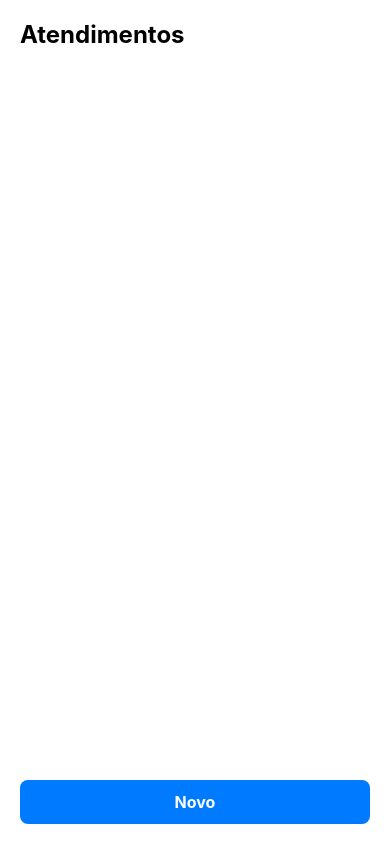
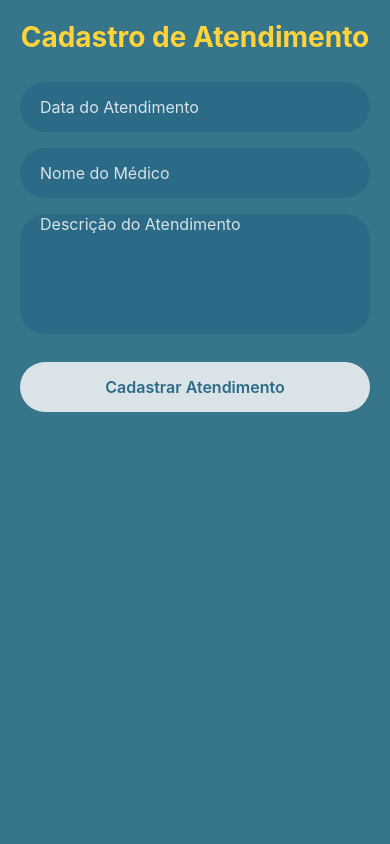
Before and after one commit to LordSith06/CuidadosPaliativos_App, a React Native app in the folder CuidadosPaliativosApp/: screen /Atendimentos in a window 390 px wide. Built offline with nearby package versions, Linux system fonts and the light colour scheme.

Commit message:
mudança nas routes e tela de atendimento

```diff
--- a/CuidadosPaliativosApp/src/navigation/HomeStack.js
+++ b/CuidadosPaliativosApp/src/navigation/HomeStack.js
@@ -3,9 +3,10 @@ import { createStackNavigator } from '@react-navigation/stack';
 
 import HomeScreen from '../pages/HomeScreen';
 import SintomasScreen from '../pages/SintomasScreen';
-import TratamentoScreen from '../pages/TratamentoScreen';
+import TratamentoScreen from '../pages/AtendimentoScreen';
 import ProntuarioScreen from '../pages/ProntuarioScreen';
 import DocumentosScreen from '../pages/DocumentosScreen';
+import AtendimentoScreen from '../pages/AtendimentoScreen';
 
 const Stack = createStackNavigator();
 
@@ -35,7 +36,7 @@ export default function HomeStack() {
       {/* Informações sobre o Tratamento */}
       <Stack.Screen
         name="Atendimentos"
-        component={TratamentoScreen}
+        component={AtendimentoScreen}
         options={{
           headerTitle: '',
           headerStyle: { backgroundColor: '#37758a' },
--- a/CuidadosPaliativosApp/src/navigation/StackRoutes.js
+++ b/CuidadosPaliativosApp/src/navigation/StackRoutes.js
@@ -3,7 +3,7 @@ import { createNativeStackNavigator } from '@react-navigation/native-stack';
 import TabRoutes from './TabRoutes';
 import LoginScreen from '../pages/LoginScreen';
 import SintomasScreen from '../pages/SintomasScreen';
-import TratamentoScreen from '../pages/TratamentoScreen';
+import AtendimentoScreen from '../pages/AtendimentoScreen';
 import ProntuarioScreen from '../pages/ProntuarioScreen';
 import DocumentosScreen from '../pages/DocumentosScreen';
 import CriarContaScreen from '../pages/CriarContaScreen'; // Importar a nova tela
@@ -24,7 +24,7 @@ export default function StackRoutes() {
 
       {/* Telas acessadas a partir dos botões da Home */}
       <Stack.Screen name="Sintomas" component={SintomasScreen} />
-      <Stack.Screen name="Atendimentos" component={TratamentoScreen} />
+      <Stack.Screen name="Atendimentos" component={AtendimentoScreen} />
       <Stack.Screen name="Prontuario" component={ProntuarioScreen} />
       <Stack.Screen name="Documentos" component={DocumentosScreen} />
     </Stack.Navigator>
--- /dev/null
+++ b/CuidadosPaliativosApp/src/pages/AtendimentoScreen.js
@@ -0,0 +1,241 @@
+import React, { useState } from 'react';
+import {
+  View,
+  Text,
+  StyleSheet,
+  TextInput,
+  TouchableOpacity,
+  ScrollView,
+  Modal
+} from 'react-native';
+import Icon from 'react-native-vector-icons/MaterialIcons';
+
+const BASE_URL = "http://localhost:3000/";
+
+export default function AtendimentoScreen({ route, navigation }) {
+  const { pacienteId } = route.params || {};
+
+  const [data, setData] = useState('');
+  const [medico, setMedico] = useState('');
+  const [descricao, setDescricao] = useState('');
+  const [loading, setLoading] = useState(false);
+
+  const [modalVisible, setModalVisible] = useState(false);
+  const [modalMessage, setModalMessage] = useState('');
+  const [modalSuccess, setModalSuccess] = useState(false);
+
+  const formatarData = (value) => {
+    value = value.replace(/\D/g, "");
+
+    if (value.length > 2) {
+      value = value.replace(/^(\d{2})(\d)/, "$1/$2");
+    }
+    if (value.length > 5) {
+      value = value.replace(/^(\d{2})\/(\d{2})(\d)/, "$1/$2/$3");
+    }
+
+    return value.substring(0, 10);
+  };
+
+  const cadastrarAtendimento = async () => {
+
+    if (!data || !medico || !descricao) {
+      setModalMessage("Preencha todos os campos!");
+      setModalSuccess(false);
+      setModalVisible(true);
+      return;
+    }
+
+    setLoading(true);
+
+    try {
+      const res = await fetch(`${BASE_URL}adicionaratendimento`, {
+        method: "POST",
+        headers: { "Content-Type": "application/json" },
+        body: JSON.stringify({
+          data,
+          medico,
+          descricao,
+          pacienteId
+        })
+      });
+
+      if (!res.ok) throw new Error("Erro ao enviar atendimento");
+
+      setModalMessage("Atendimento cadastrado com sucesso!");
+      setModalSuccess(true);
+      setModalVisible(true);
+
+      setData("");
+      setMedico("");
+      setDescricao("");
+
+    } catch (err) {
+      setModalMessage("Erro ao cadastrar atendimento!");
+      setModalSuccess(false);
+      setModalVisible(true);
+    }
+
+    setLoading(false);
+  };
+
+  const fecharModal = () => {
+    setModalVisible(false);
+    if (modalSuccess) navigation.goBack();
+  };
+
+  return (
+    <ScrollView contentContainerStyle={styles.container}>
+      <Text style={styles.title}>Cadastro de Atendimento</Text>
+
+      <TextInput
+        style={styles.input}
+        placeholder="Data do Atendimento"
+        placeholderTextColor="#d9e3e8"
+        keyboardType="numeric"
+        value={data}
+        onChangeText={(t) => setData(formatarData(t))}
+      />
+
+      <TextInput
+        style={styles.input}
+        placeholder="Nome do Médico"
+        placeholderTextColor="#d9e3e8"
+        value={medico}
+        onChangeText={setMedico}
+      />
+
+      <TextInput
+        style={[styles.input, styles.textArea]}
+        placeholder="Descrição do Atendimento"
+        placeholderTextColor="#d9e3e8"
+        multiline
+        value={descricao}
+        onChangeText={setDescricao}
+      />
+
+      <TouchableOpacity
+        style={[styles.btnCadastrar, loading && { opacity: 0.7 }]}
+        disabled={loading}
+        onPress={cadastrarAtendimento}
+      >
+        <Text style={styles.txtCadastrar}>
+          {loading ? "Enviando..." : "Cadastrar Atendimento"}
+        </Text>
+      </TouchableOpacity>
+
+      {/* MODAL */}
+      <Modal animationType="fade" transparent visible={modalVisible}>
+        <View style={styles.modalOverlay}>
+          <View
+            style={[
+              styles.modalContent,
+              modalSuccess ? styles.modalSuccess : styles.modalError
+            ]}
+          >
+            <Icon
+              name={modalSuccess ? "check-circle" : "error"}
+              size={55}
+              color={modalSuccess ? "#4CAF50" : "#f44336"}
+            />
+            <Text style={styles.modalText}>{modalMessage}</Text>
+
+            <TouchableOpacity style={styles.modalButton} onPress={fecharModal}>
+              <Text style={styles.modalButtonText}>OK</Text>
+            </TouchableOpacity>
+          </View>
+        </View>
+      </Modal>
+    </ScrollView>
+  );
+}
+
+const styles = StyleSheet.create({
+  container: {
+    flexGrow: 1,
+    backgroundColor: '#37758a',
+    padding: 20,
+  },
+
+  title: {
+    fontSize: 28,
+    color: '#FFD43B',
+    fontWeight: '700',
+    marginBottom: 20,
+    textAlign: 'center',
+  },
+
+  input: {
+    backgroundColor: '#2b6b87',
+    width: '100%',
+    height: 50,
+    borderRadius: 25,
+    paddingHorizontal: 20,
+    color: '#fff',
+    fontSize: 16,
+    marginVertical: 8,
+  },
+
+  textArea: {
+    height: 120,
+    textAlignVertical: 'top',
+  },
+
+  btnCadastrar: {
+    backgroundColor: '#d9e3e8',
+    width: '100%',
+    height: 50,
+    borderRadius: 25,
+    alignItems: 'center',
+    justifyContent: 'center',
+    marginTop: 20,
+  },
+
+  txtCadastrar: {
+    color: '#2b6b87',
+    fontSize: 16,
+    fontWeight: '600',
+  },
+
+  modalOverlay: {
+    flex: 1,
+    backgroundColor: 'rgba(0,0,0,0.6)',
+    justifyContent: 'center',
+    alignItems: 'center',
+  },
+
+  modalContent: {
+    width: '80%',
+    borderRadius: 20,
+    padding: 25,
+    alignItems: 'center',
+  },
+
+  modalSuccess: {
+    backgroundColor: '#e8f5e9',
+  },
+
+  modalError: {
+    backgroundColor: '#ffebee',
+  },
+
+  modalText: {
+    fontSize: 18,
+    textAlign: 'center',
+    marginVertical: 15,
+    color: '#333',
+  },
+
+  modalButton: {
+    backgroundColor: '#2b6b87',
+    borderRadius: 20,
+    paddingVertical: 10,
+    paddingHorizontal: 30,
+  },
+
+  modalButtonText: {
+    color: '#fff',
+    fontSize: 16,
+    fontWeight: '600',
+  },
+});
--- a/CuidadosPaliativosApp/src/pages/TratamentoScreen.js
+++ /dev/null
@@ -1,196 +0,0 @@
-import React, { useState } from 'react';
-import {
-  View,
-  Text,
-  StyleSheet,
-  TouchableOpacity,
-  FlatList,
-  TextInput,
-  Modal
-} from 'react-native';
-
-export default function TratamentoScreen() {
-
-  const [lista, setLista] = useState([]);
-  const [modalVisible, setModalVisible] = useState(false);
-
-  const [data, setData] = useState('');
-  const [medico, setMedico] = useState('');
-  const [descricao, setDescricao] = useState('');
-
-  function novoRegistro() {
-    setData('');
-    setMedico('');
-    setDescricao('');
-    setModalVisible(true);
-  }
-
-  function salvar() {
-    if (!data || !medico || !descricao) return;
-
-    const item = {
-      id: lista.length + 1,
-      data,
-      medico,
-      descricao,
-    };
-
-    setLista([...lista, item]);
-    setModalVisible(false);
-  }
-
-  return (
-    <View style={styles.container}>
-
-      <Text style={styles.titulo}>Atendimentos</Text>
-
-      <FlatList
-        data={lista}
-        keyExtractor={(item) => item.id.toString()}
-        renderItem={({ item }) => (
-          <View style={styles.card}>
-            <Text style={styles.label}>{item.medico}</Text>
-            <Text style={styles.texto}>Data: {item.data}</Text>
-            <Text style={styles.texto}>Descrição: {item.descricao}</Text>
-          </View>
-        )}
-      />
-
-      <TouchableOpacity style={styles.botao} onPress={novoRegistro}>
-        <Text style={styles.botaoTexto}>Novo</Text>
-      </TouchableOpacity>
-
-      <Modal visible={modalVisible} transparent animationType="fade">
-        <View style={styles.modalFundo}>
-          <View style={styles.modal}>
-            <Text style={styles.subtitulo}>Novo Tratamento</Text>
-
-            <TextInput
-              placeholder="Data"
-              style={styles.input}
-              value={data}
-              onChangeText={setData}
-            />
-
-            <TextInput
-              placeholder="Médico"
-              style={styles.input}
-              value={medico}
-              onChangeText={setMedico}
-            />
-
-            <TextInput
-              placeholder="Descrição"
-              style={[styles.input, { height: 70 }]}
-              multiline
-              value={descricao}
-              onChangeText={setDescricao}
-            />
-
-            <TouchableOpacity style={styles.botaoSalvar} onPress={salvar}>
-              <Text style={styles.botaoTexto}>Salvar</Text>
-            </TouchableOpacity>
-
-            <TouchableOpacity
-              style={styles.botaoCancelar}
-              onPress={() => setModalVisible(false)}
-            >
-              <Text style={styles.botaoTexto}>Cancelar</Text>
-            </TouchableOpacity>
-
-          </View>
-        </View>
-      </Modal>
-
-    </View>
-  );
-}
-
-const styles = StyleSheet.create({
-  container: {
-    flex: 1,
-    backgroundColor: "#FFF",
-    padding: 20
-  },
-
-  titulo: {
-    fontSize: 24,
-    fontWeight: "bold",
-    marginBottom: 15
-  },
-
-  card: {
-    backgroundColor: "#F4F4F4",
-    padding: 12,
-    borderRadius: 8,
-    marginBottom: 10
-  },
-
-  label: {
-    fontSize: 16,
-    fontWeight: "bold"
-  },
-
-  texto: {
-    fontSize: 14,
-    marginTop: 3,
-    color: "#444"
-  },
-
-  botao: {
-    backgroundColor: "#007AFF",
-    padding: 12,
-    borderRadius: 8,
-    alignItems: "center",
-    marginTop: 10
-  },
-
-  botaoTexto: {
-    color: "#FFF",
-    fontSize: 16,
-    fontWeight: "bold"
-  },
-
-  modalFundo: {
-    flex: 1,
-    backgroundColor: "rgba(0,0,0,0.3)",
-    justifyContent: "center",
-    alignItems: "center",
-  },
-
-  modal: {
-    backgroundColor: "#FFF",
-    width: "85%",
-    padding: 20,
-    borderRadius: 10,
-  },
-
-  subtitulo: {
-    fontSize: 20,
-    fontWeight: "bold",
-    marginBottom: 15
-  },
-
-  input: {
-    backgroundColor: "#EEE",
-    padding: 10,
-    borderRadius: 6,
-    marginBottom: 10
-  },
-
-  botaoSalvar: {
-    backgroundColor: "#007AFF",
-    padding: 12,
-    borderRadius: 6,
-    alignItems: "center",
-    marginTop: 5
-  },
-
-  botaoCancelar: {
-    backgroundColor: "#999",
-    padding: 12,
-    borderRadius: 6,
-    alignItems: "center",
-    marginTop: 8
-  }
-});
```
